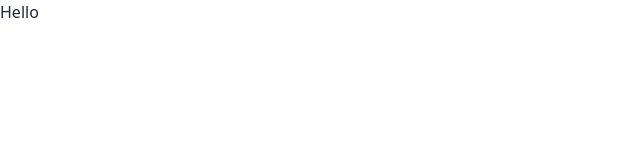
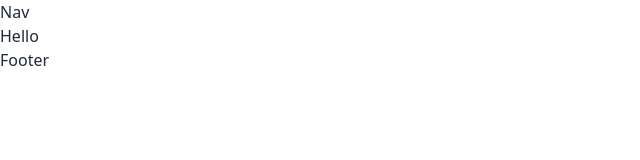
Before and after one commit to UmbrellaCrow612/watson-web, a Next.js app: page / in a window 1280 px wide. Shown: the top 160 px of the page, without its empty margins (0-640 px from the left). Built offline with nearby package versions, Linux system fonts and the light colour scheme.

Commit message:
added favicon and global layout frame

```diff
--- /dev/null
+++ b/src/components/Footer/index.tsx
@@ -0,0 +1,3 @@
+export default function Footer() {
+  return <footer>Footer</footer>;
+}
--- /dev/null
+++ b/src/components/Navigation/index.tsx
@@ -0,0 +1,3 @@
+export default function Navigation() {
+  return <nav>Nav</nav>;
+}
--- /dev/null
+++ b/src/layouts/GlobalLayout.tsx
@@ -0,0 +1,13 @@
+import Footer from "@/components/Footer";
+import Navigation from "@/components/Navigation";
+import { ReactNode } from "react";
+
+export default function GlobalLayout({ children }: { children: ReactNode }) {
+  return (
+    <>
+      <Navigation />
+      <main>{children}</main>
+      <Footer />
+    </>
+  );
+}
--- a/src/pages/_app.tsx
+++ b/src/pages/_app.tsx
@@ -1,6 +1,11 @@
+import GlobalLayout from '@/layouts/GlobalLayout'
 import '@/styles/globals.css'
 import type { AppProps } from 'next/app'
 
 export default function App({ Component, pageProps }: AppProps) {
-  return <Component {...pageProps} />
+  return (
+    <GlobalLayout>
+      <Component {...pageProps} />
+    </GlobalLayout>
+  );
 }
--- a/src/pages/index.tsx
+++ b/src/pages/index.tsx
@@ -11,10 +11,10 @@ export default function Page() {
           console.log("Watson not working index.tsx");
         }}
       >
-        {`  window.watsonAssistantChatOptions = {
-    integrationID: "9e1d9225-e6df-4f38-a99f-351d5418a8bd", // The ID of this integration.
+        {`window.watsonAssistantChatOptions = {
+    integrationID: "9e1d9225-e6df-4f38-a99f-351d5418a8bd",
     region: "eu-gb", // The region your integration is hosted in.
-    serviceInstanceID: "9105472d-0990-4acc-a349-661d4607d608", // The ID of your service instance.
+    serviceInstanceID: "9105472d-0990-4acc-a349-661d4607d608",
     onLoad: function(instance) { instance.render(); }
   };
   setTimeout(function(){
@@ -37,7 +37,7 @@ export default function Page() {
         <meta httpEquiv="X-UA-Compatible" content="ie=edge" />
         <meta httpEquiv="Content-Type" content="text/html;charset=UTF-8" />
         <meta name="viewport" content="width=device-width, initial-scale=1.0" />
-        <link rel="shortcut icon" href="favicon.ico" type="image/x-icon" />
+        <link rel="shortcut icon" href="favicon.png" type="image/x-icon" />
       </Head>
       <div>Hello</div>
     </>
```
Also changed, not shown: public/favicon.png (added).
